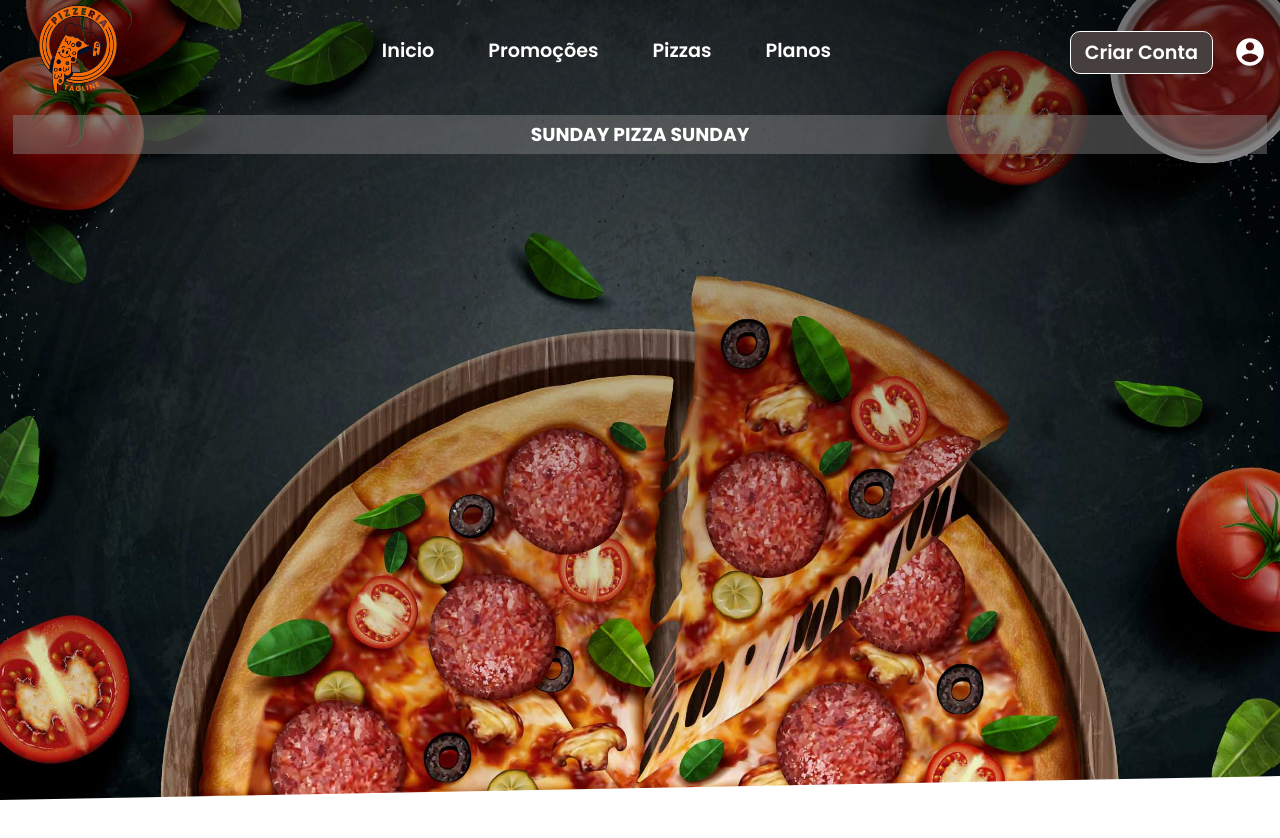
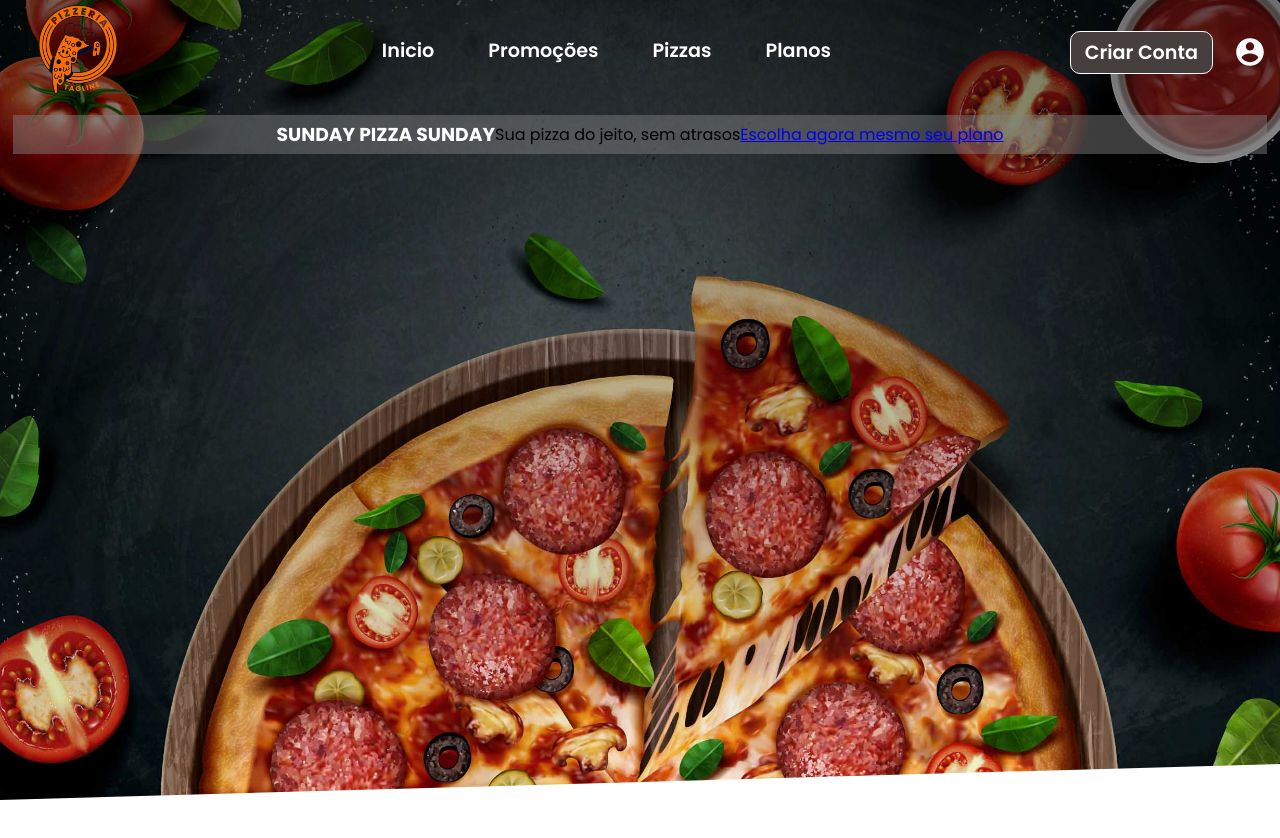
Before and after one commit to SantV7/pizzaria, a React (Vite) app: page / in a window 1280 px wide. Shown: the top 838 px of the page. Before the commit the page ends 800 px from the top, so only its background shows below. Built offline with nearby package versions, Linux system fonts and the light colour scheme; the HTML template or start-up script is replaced by a standard one.

Commit message:
Created Main , and I will do adjustments on header's text

```diff
--- a/src/App.jsx
+++ b/src/App.jsx
@@ -1,6 +1,7 @@
 import { useState } from 'react'
 import Header from './components/Header'
 import './styles/global.css'
+import Main from './components/Main'
 
 function App() {
 
@@ -8,7 +9,7 @@ function App() {
   return (
     <>
     <Header />
-
+    <Main />
 
 
     </>
--- a/src/components/Header.jsx
+++ b/src/components/Header.jsx
@@ -17,6 +17,13 @@ const Header = () => {
               <div id="text-wellcome">
                 <h3>Sunday Pizza Sunday</h3>
               </div>
+              <div className="paragraph_text">
+                <p id='p-color-orange'>Sua pizza do jeito, sem atrasos</p>
+              </div>
+
+              <div className="btnSelectPlan">
+                <a href="#">Escolha agora mesmo seu plano</a>
+              </div>
             </div>
         </header>
     </>
--- /dev/null
+++ b/src/components/Main.jsx
@@ -0,0 +1,16 @@
+import React from 'react'
+import '../styles/main.css'
+
+const Main = () => {
+  return (
+     <>
+        <main id='main-content'>
+            <section id='promotion-section'>
+
+            </section>
+        </main>
+     </>
+  )
+}
+
+export default Main
--- a/src/styles/header.css
+++ b/src/styles/header.css
@@ -6,7 +6,7 @@ header {
     background-position: center center;
     height: 100vh;
     width: 100%;
-    clip-path: polygon(0 0, 100% 0, 100% 97%, 0 100%);
+    clip-path: polygon(0 0, 100% 0, 100% 95.5%, 0 100%);
 }
 
 header > #area_navegation {
--- /dev/null
+++ b/src/styles/main.css
@@ -0,0 +1,3 @@
+#main-content {
+    height: 500px;
+}
```
